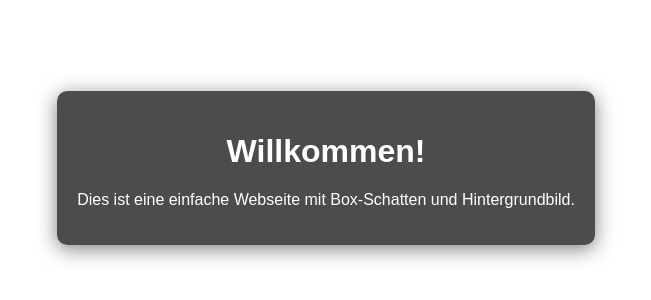
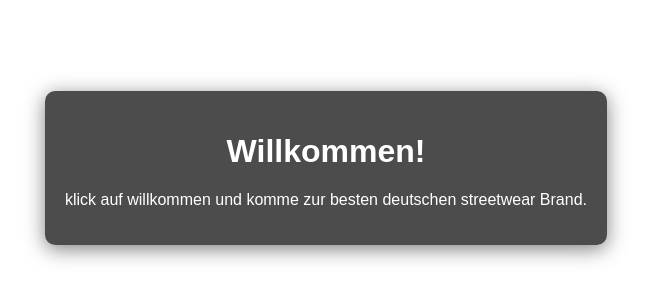
Before and after one commit to Derwildeginger/69, a plain HTML site: page index.html in a window 1280 px wide. Shown: the part 232-532 px from the top of the page, without its empty margins (314-965 px from the left). Drawn offline with Linux system fonts and the light colour scheme.

Commit message:
Update index.html

```diff
--- a/index.html
+++ b/index.html
@@ -35,7 +35,7 @@
 <body>
     <div class="box">
         <h1><a href="https://livefastdieyoung.com/?tw_source=google&tw_adid=&msclkid=07d1d9efb02a1775af6bbee9c6b66c17" target="_blank">Willkommen!</a></h1>
-        <p>Dies ist eine einfache Webseite mit Box-Schatten und Hintergrundbild.</p>
+        <p>klick auf willkommen und komme zur besten deutschen streetwear Brand.</p>
     </div>
 </body>
 </html>
```
